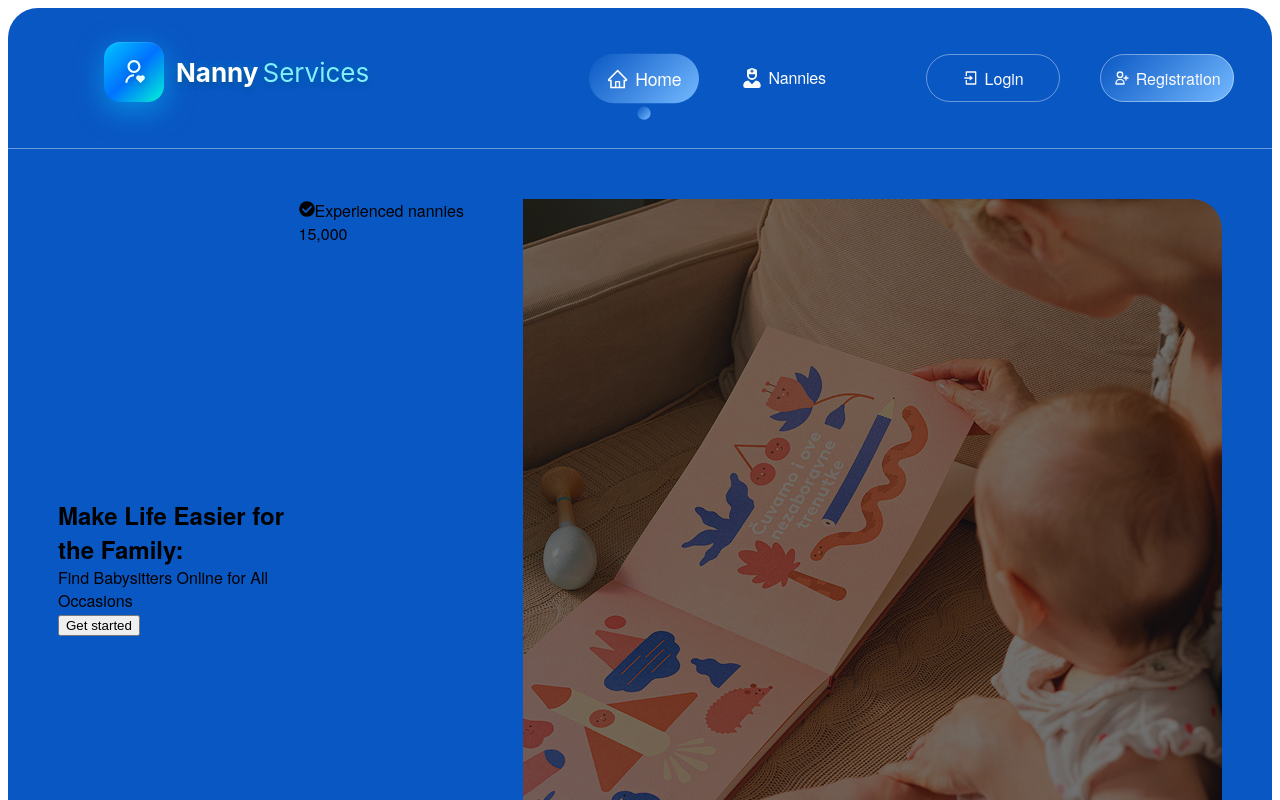
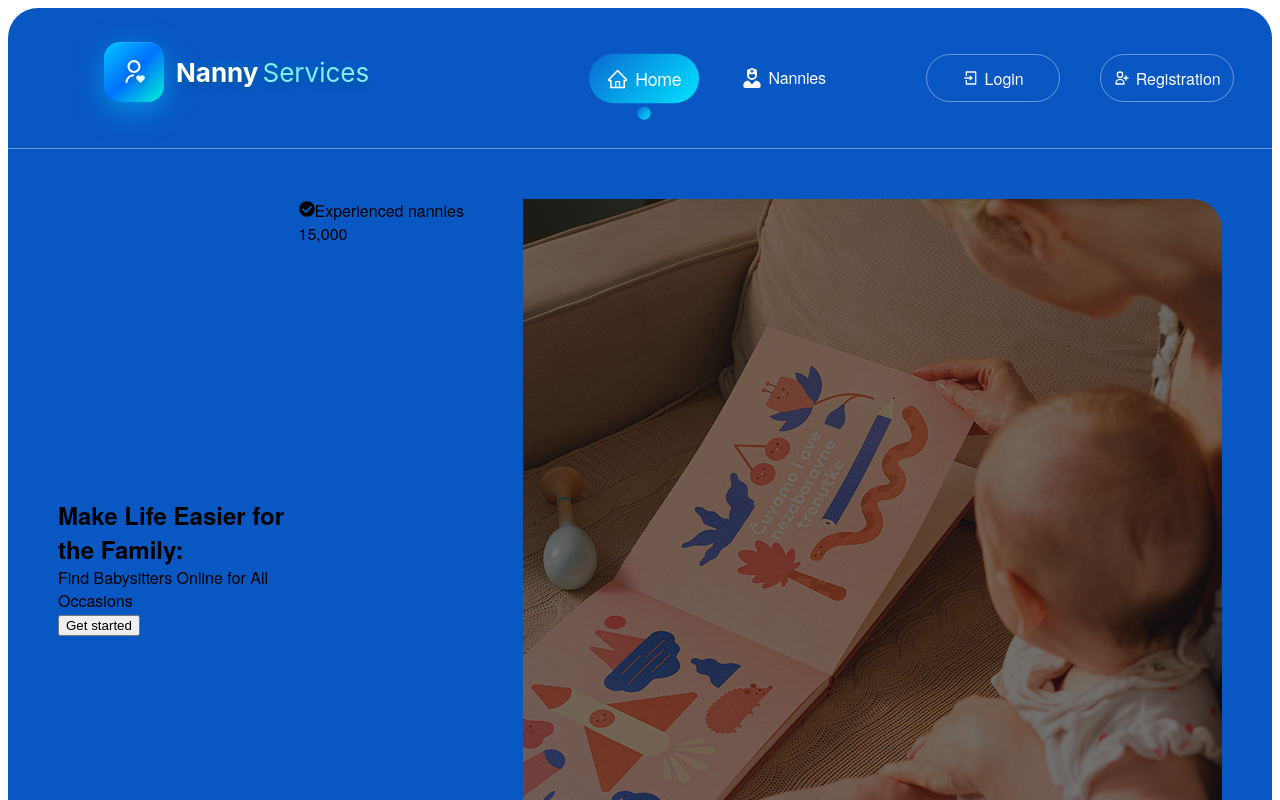
Before and after one commit to gokhankkaraduman/Nanny.Services, a React (Vite) app: page / in a window 1280 px wide. Shown: the top 800 px of the page. Built offline with nearby package versions, Linux system fonts and the light colour scheme; a web font is replaced by a local one.

Commit message:
style: update global index.css

```diff
--- a/src/assets/css/index.css
+++ b/src/assets/css/index.css
@@ -29,11 +29,106 @@
     --color-text-dark:#11101c;
     --color-transparent:rgba(17, 16, 28, 0.5);
     --color-text-gray:#8a8a89;
---btn-hover-bg: linear-gradient(135deg, #0957C3, #74b9ff);
---btn-hover-text: #ffffff;
---link-hover-text: #ffffff;
---link-hover-bg: linear-gradient(135deg, #0957C3, #74b9ff);
+  --color-brand-blue: #0A69D2;
+  --color-brand-aqua: #00E4FF;
+  --color-accent-light: #B4E6FF;
+
+  --link-hover-bg: linear-gradient(135deg, var(--color-brand-blue), var(--color-brand-aqua));
+  --link-hover-text: #ffffff;
+
+  --nav-bg-glass: rgba(255, 255, 255, 0.1);
+  --nav-border-glass: rgba(255, 255, 255, 0.2);
+  --nav-shadow-premium: 0 8px 40px rgba(0, 0, 0, 0.3);
+
+  --active-drop-color: var(--color-accent-light);
+  --drop-shadow: 0 0 15px var(--color-accent-light);
+  --active-link-shadow: inset 0 0 12px rgba(255, 255, 255, 0.4), 0 0 25px rgba(0, 228, 255, 0.7);
+
+  /* Buton hover renkleri */
+  --btn-hover-gradient: linear-gradient(135deg, var(--color-brand-blue), var(--color-brand-aqua));
+  --btn-hover-text: #ffffff;
+
+  /* Logo renkleri */
+  --logo-bg-gradient: linear-gradient(135deg, var(--color-brand-aqua), var(--color-brand-blue), var(--color-accent-light));
+  --logo-hover-gradient: linear-gradient(135deg, var(--color-accent-light), var(--color-brand-aqua), var(--color-brand-blue));
+  --logo-icon-color: #e9ffff;
+  --logo-text-color: #ffffff;
+  --logo-services-color: #80f0ff;
+  --logo-tagline-color: #b3f8ff;
+  --logo-text-shadow: 0 2px 6px rgba(0,0,0,0.3), 0 0 8px rgba(0,198,255,0.4);
+  --logo-hover-text-shadow: 0 2px 8px rgba(0,0,0,0.4), 0 0 12px rgba(0,245,212,0.8);
+  --logo-box-shadow: 0 8px 28px rgba(0, 198, 255, 0.5);
+  --logo-hover-box-shadow: 0 12px 48px rgba(0, 198, 255, 0.6);
+  --logo-ring-gradient: linear-gradient(135deg, rgba(0,198,255,0.4), rgba(0,245,212,0.4));
 }
+
+
+/* Kırmızı Tema için CSS Sınıfı */
+.theme-red {
+    --bg-color: #F03F3B;
+    --color-brand-blue: #D62F2D;
+    --color-brand-aqua: #FF6662;
+    --color-accent-light: #FFB4B4;
+
+    --link-hover-bg: linear-gradient(135deg, var(--color-brand-blue), var(--color-brand-aqua));
+    --active-drop-color: var(--color-accent-light);
+    --drop-shadow: 0 0 15px var(--color-accent-light);
+    --active-link-shadow: inset 0 0 12px rgba(255, 255, 255, 0.4), 0 0 25px rgba(255, 102, 98, 0.7);
+
+    /* Buton hover renkleri - Kırmızı tema */
+    --btn-hover-gradient: linear-gradient(135deg, var(--color-brand-blue), var(--color-brand-aqua));
+    --btn-hover-text: #ffffff;
+
+    /* Logo renkleri - Kırmızı tema */
+    --logo-bg-gradient: linear-gradient(135deg, #FF6662, #D62F2D, #FFB4B4);
+    --logo-hover-gradient: linear-gradient(135deg, #FFB4B4, #FF6662, #D62F2D);
+    --logo-icon-color: #ffffff;
+    --logo-text-color: #ffffff;
+    --logo-services-color: #ffcccc;
+    --logo-tagline-color: #ffb3b3;
+    --logo-text-shadow: 0 2px 6px rgba(0,0,0,0.3), 0 0 8px rgba(255,102,98,0.4);
+    --logo-hover-text-shadow: 0 2px 8px rgba(0,0,0,0.4), 0 0 12px rgba(255,180,180,0.8);
+    --logo-box-shadow: 0 8px 28px rgba(255, 102, 98, 0.5);
+    --logo-hover-box-shadow: 0 12px 48px rgba(255, 102, 98, 0.6);
+    --logo-ring-gradient: linear-gradient(135deg, rgba(255,102,98,0.4), rgba(255,180,180,0.4));
+}
+
+/* Yeşil Tema için CSS Sınıfı */
+.theme-green {
+    --bg-color: #103931;
+    --color-brand-blue: #1C5C4B;
+    --color-brand-aqua: #288F6D;
+    --color-accent-light: #C4FFD5;
+
+    --link-hover-bg: linear-gradient(135deg, var(--color-brand-blue), var(--color-brand-aqua));
+    --active-drop-color: var(--color-accent-light);
+    --drop-shadow: 0 0 15px var(--color-accent-light);
+    --active-link-shadow: inset 0 0 12px rgba(255, 255, 255, 0.4), 0 0 25px rgba(40, 143, 109, 0.7);
+
+    /* Buton hover renkleri - Yeşil tema */
+    --btn-hover-gradient: linear-gradient(135deg, var(--color-brand-blue), var(--color-brand-aqua));
+    --btn-hover-text: #ffffff;
+
+    /* Logo renkleri - Yeşil tema */
+    --logo-bg-gradient: linear-gradient(135deg, #288F6D, #1C5C4B, #C4FFD5);
+    --logo-hover-gradient: linear-gradient(135deg, #C4FFD5, #288F6D, #1C5C4B);
+    --logo-icon-color: #ffffff;
+    --logo-text-color: #ffffff;
+    --logo-services-color: #c4ffd5;
+    --logo-tagline-color: #b4ffc4;
+    --logo-text-shadow: 0 2px 6px rgba(0,0,0,0.3), 0 0 8px rgba(40,143,109,0.4);
+    --logo-hover-text-shadow: 0 2px 8px rgba(0,0,0,0.4), 0 0 12px rgba(196,255,213,0.8);
+    --logo-box-shadow: 0 8px 28px rgba(40, 143, 109, 0.5);
+    --logo-hover-box-shadow: 0 12px 48px rgba(40, 143, 109, 0.6);
+    --logo-ring-gradient: linear-gradient(135deg, rgba(40,143,109,0.4), rgba(196,255,213,0.4));
+}
+
 body{
     font-family: var(--font-family);
+    transition: background-color 0.3s ease, color 0.3s ease;
 }
+
+/* Tema değişim animasyonları */
+* {
+    transition: background-color 0.3s ease, color 0.3s ease, border-color 0.3s ease, box-shadow 0.3s ease;
+}
```
